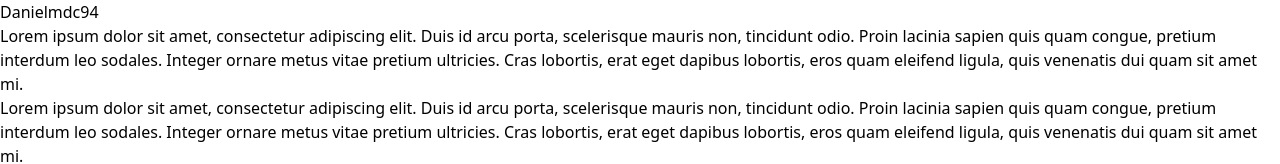
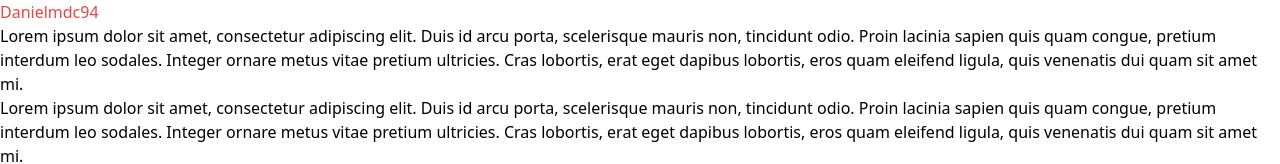
Before and after one commit to Danielmdc94/Danielmdc94.github.io, a website: page public/index.html in a window 1280 px wide. Shown: the top 164 px of the page. Drawn offline with nearby package versions, Linux system fonts and the light colour scheme; files that its build step writes are made by us from their sources.

Commit message:
test color change

```diff
--- a/public/index.html
+++ b/public/index.html
@@ -9,7 +9,7 @@
 </head>
 <body>
 	<script src="app.js"></script>
-	<h1>Danielmdc94</h1>
+	<h1 class="text-red-500">Danielmdc94</h1>
 	<p>Lorem ipsum dolor sit amet, consectetur adipiscing elit. Duis id arcu porta, scelerisque mauris non, tincidunt odio. Proin lacinia sapien quis quam congue, pretium interdum leo sodales. Integer ornare metus vitae pretium ultricies. Cras lobortis, erat eget dapibus lobortis, eros quam eleifend ligula, quis venenatis dui quam sit amet mi.</p>
 	<p>Lorem ipsum dolor sit amet, consectetur adipiscing elit. Duis id arcu porta, scelerisque mauris non, tincidunt odio. Proin lacinia sapien quis quam congue, pretium interdum leo sodales. Integer ornare metus vitae pretium ultricies. Cras lobortis, erat eget dapibus lobortis, eros quam eleifend ligula, quis venenatis dui quam sit amet mi.</p>
 	<p>Lorem ipsum dolor sit amet, consectetur adipiscing elit. Duis id arcu porta, scelerisque mauris non, tincidunt odio. Proin lacinia sapien quis quam congue, pretium interdum leo sodales. Integer ornare metus vitae pretium ultricies. Cras lobortis, erat eget dapibus lobortis, eros quam eleifend ligula, quis venenatis dui quam sit amet mi.</p>
```
